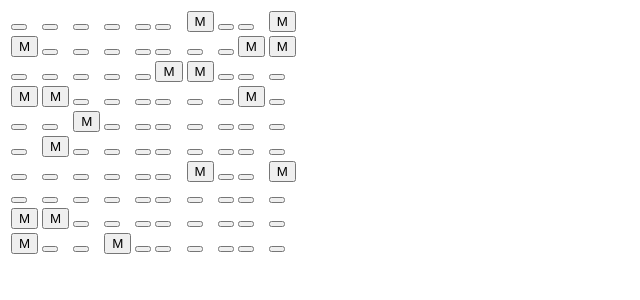
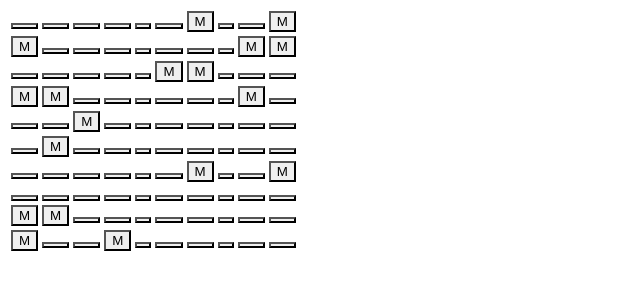
Before and after one commit to ClippyCat/lamegames, a Flask app: page / in a window 1280 px wide. Shown: the top 300 px of the page, without its empty margins (0-640 px from the left). Run offline with Flask 3, Linux system fonts and the light colour scheme.

Commit message:
Add CSS file

```diff
--- /dev/null
+++ b/static/style.css
@@ -0,0 +1,9 @@
+td {
+	font-family: monospace;
+}
+td button {
+	width: 100%;
+	height: 100%;
+	border-radius: 0px;
+	border-collapse: collapse;
+}
--- a/templates/index.html
+++ b/templates/index.html
@@ -3,6 +3,7 @@
 <head>
 	<meta charset="UTF-8">
 	<meta name="viewport" content="width=device-width, initial-scale=1.0">
+	<link rel="stylesheet" href="{{ url_for('static', filename='style.css') }}"/>
 	<script defer src="{{ url_for('static', filename='script.js') }}"></script>
 	<title>Minesweeper</title>
 </head>
```
